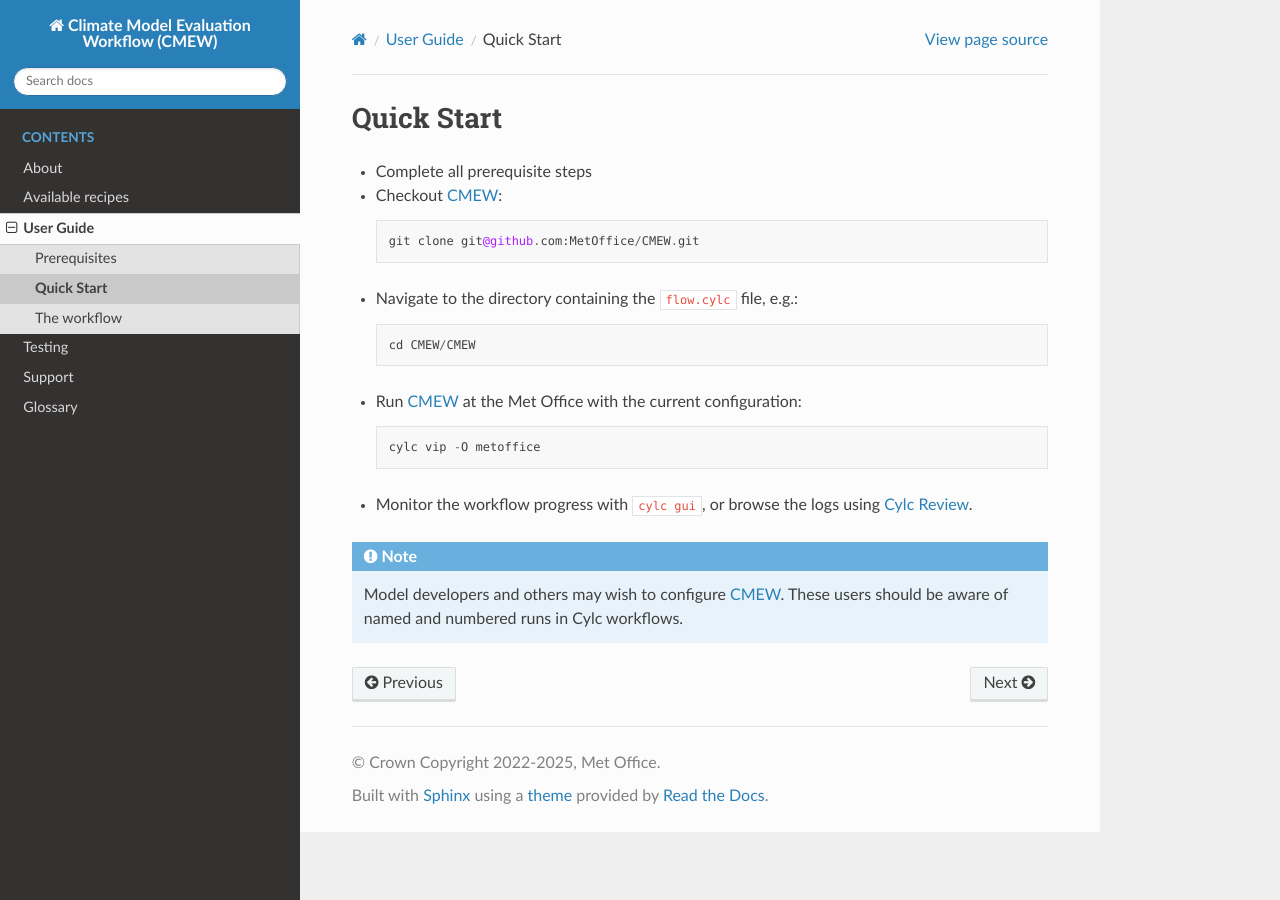
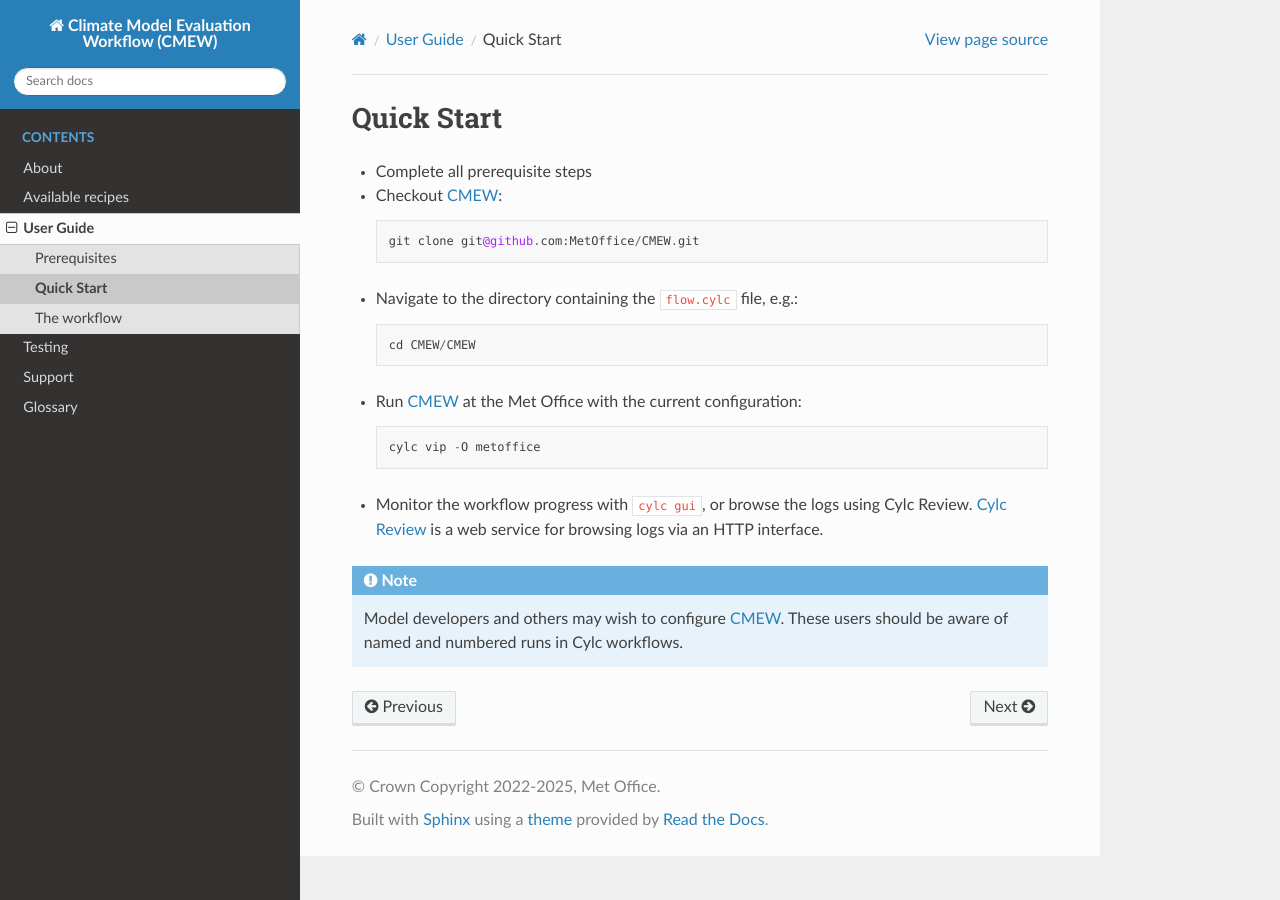
Before and after one commit to MetOffice/CMEW, a Sphinx documentation site: the page built from doc/source/user_guide/quick_start.rst, in a window 1280 px wide. Built offline with Sphinx 7.4.7 and the Read the Docs theme 3.1.0, drawn with Linux system fonts in a browser that asks for light colours.

Commit message:
Accepting suggestion

```diff
--- a/doc/source/user_guide/quick_start.rst
+++ b/doc/source/user_guide/quick_start.rst
@@ -25,7 +25,8 @@
 
 
 * Monitor the workflow progress with ``cylc gui``,
-  or browse the logs using `Cylc Review`_.
+  or browse the logs using Cylc Review.
+  `Cylc Review`_ is a web service for browsing logs via an HTTP interface.
 
 .. note::
    Model developers and others may wish to configure |CMEW|.
```
